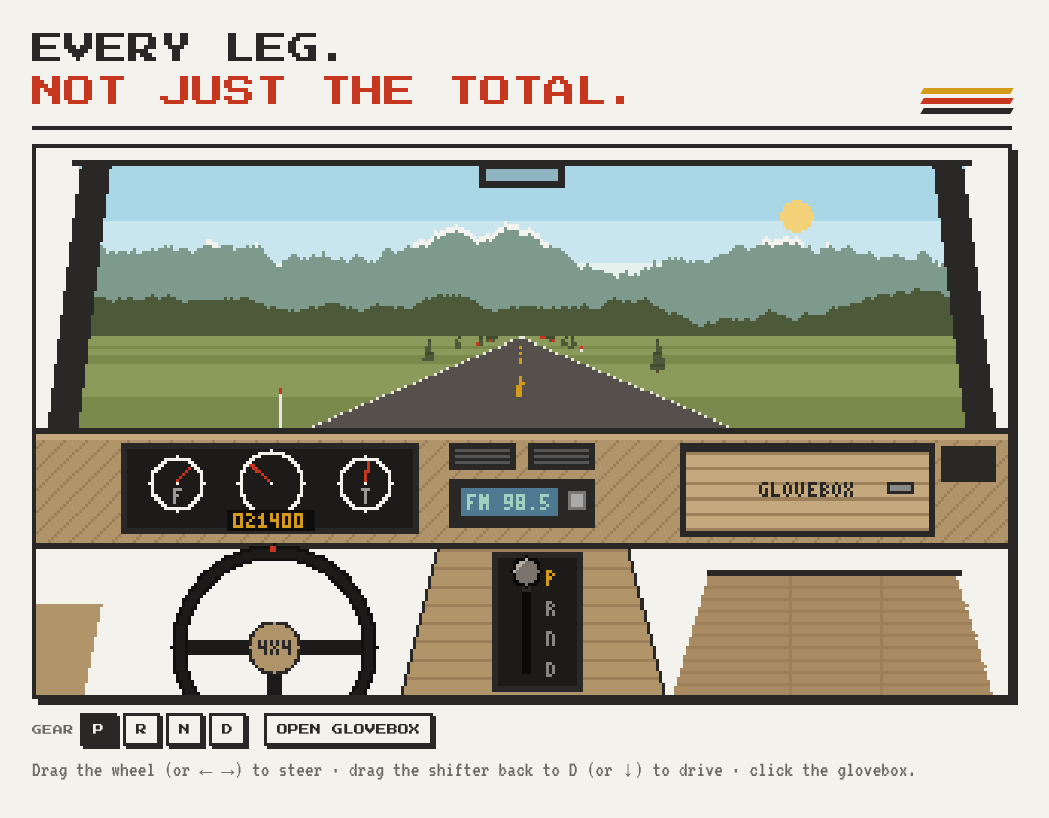
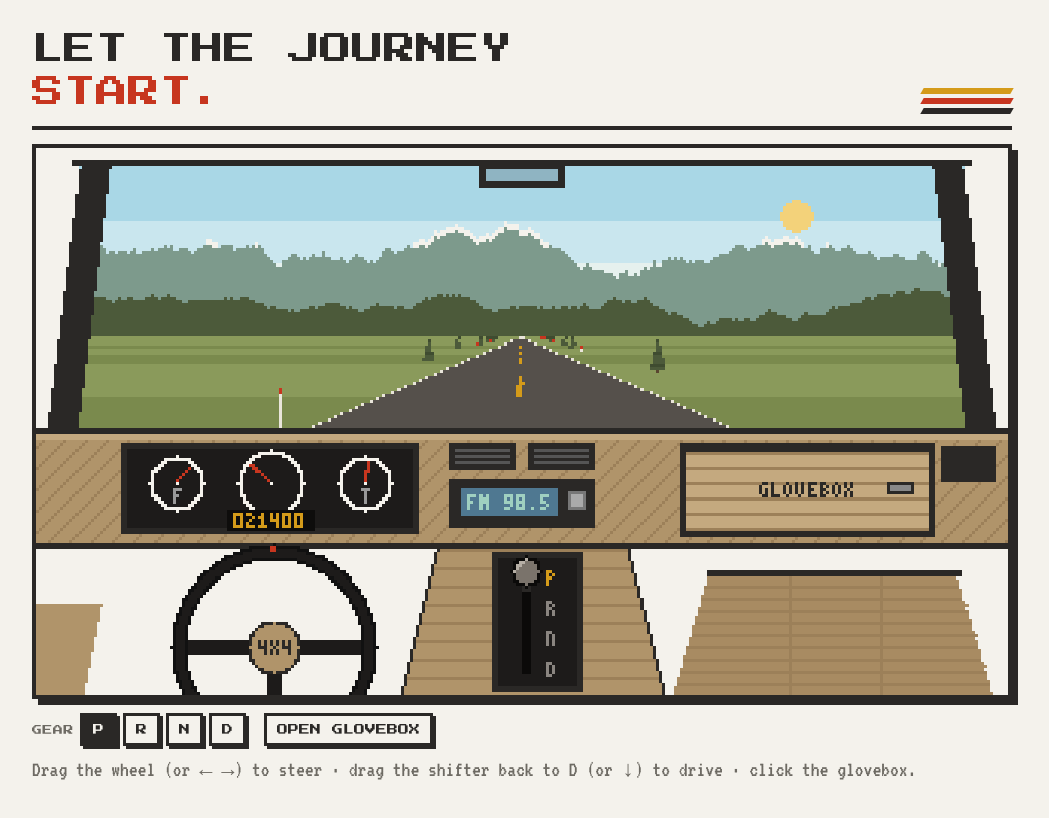
Before and after one commit to SamYe-git/road-trip-planner, a plain HTML site: page design/pixel-cab-mockup.html in a window 1280 px wide. Shown: the whole page, without its empty margins (118-1167 px from the left). Drawn offline with Linux system fonts and the light colour scheme.

Commit message:
Change headline to "Let the journey start."
Co-Authored-By: Claude Opus 5.5 <noreply@anthropic.com>

```diff
--- a/design/pixel-cab-mockup.html
+++ b/design/pixel-cab-mockup.html
@@ -113,7 +113,7 @@ canvas#cab:focus-visible { outline: 4px solid var(--gold); outline-offset: 4px;
 
 <div class="wrap">
   <header>
-    <h1>EVERY LEG.<span>NOT JUST THE TOTAL.</span></h1>
+    <h1>LET THE JOURNEY<span>START.</span></h1>
     <div class="stripes" aria-hidden="true"><i></i><i></i><i></i></div>
   </header>
 
```
Also changed, not shown: index.html (+1 -1 lines), 1 other file.
